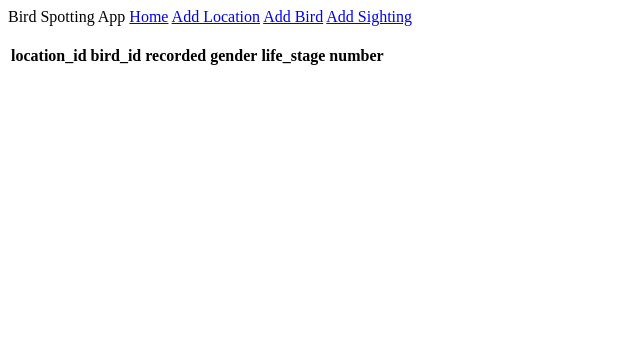
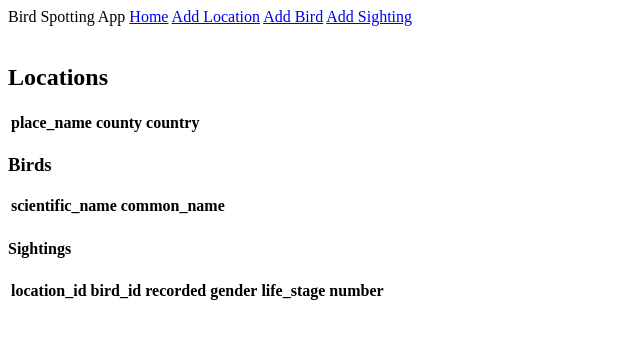
Before and after one commit to Faro145/bird_spotting, a Python web app: template app/templates/index.html in a window 1280 px wide. Shown: the top 339 px of the page, without its empty margins (0-640 px from the left). Run offline with Jinja, Linux system fonts and the light colour scheme; the template is opened without the code that fills it, so the values that code supplies are empty.

Commit message:
Update index.html

```diff
--- a/app/templates/index.html
+++ b/app/templates/index.html
@@ -1,5 +1,41 @@
 {% extends 'layout.html' %}
 {% block body_content %}
+
+<h2>Locations</h2>
+
+<table>
+        <tr>
+        <th>place_name</th>
+        <th>county</th>
+        <th>country</th>
+        </tr>
+
+        {% for location in Locations %}
+
+        {{location.place_name}}
+        {{location.county}}
+        {{location.country}}
+
+        {% endfor %}
+</table>
+
+<h3>Birds</h3>
+
+<table>
+        <tr>
+        <th>scientific_name</th>
+        <th>common_name</th>
+        </tr>
+
+        {% for bird in Birds %}
+
+        {{bird.scientific_name}}
+        {{bird_common_name}}
+
+        {% endfor %}
+</table>
+
+<h4>Sightings</h4>
 
 <table>
         <tr>
```
